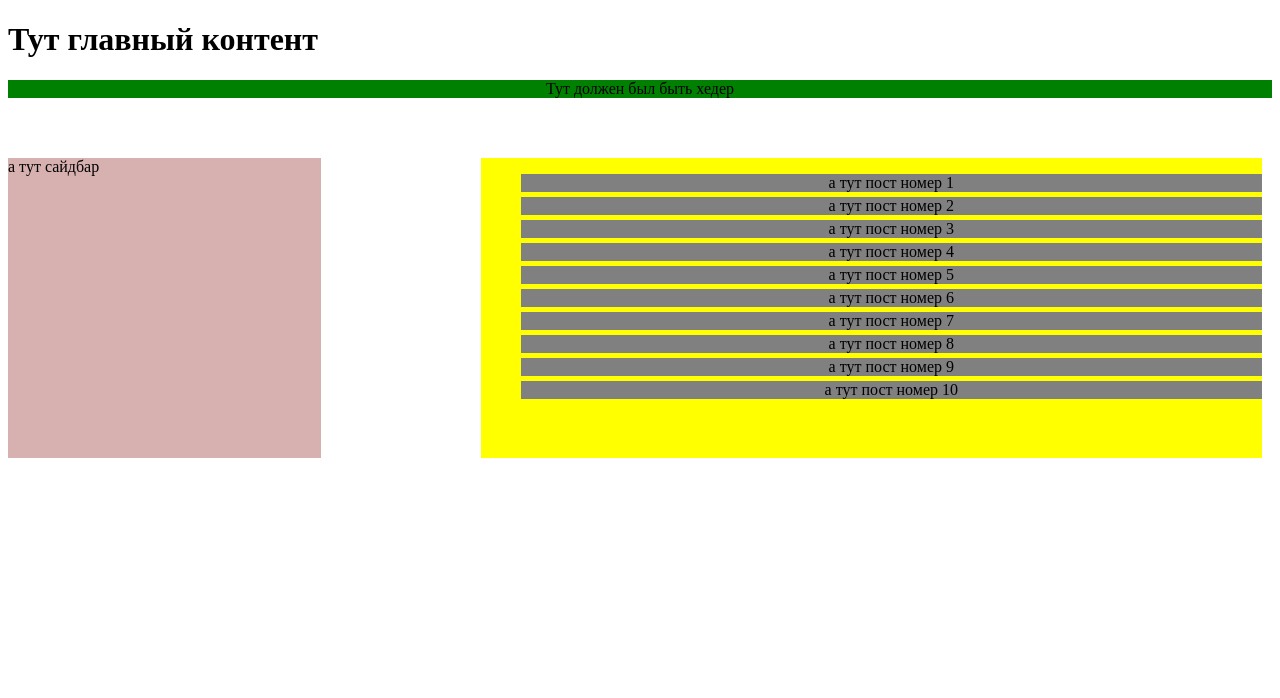
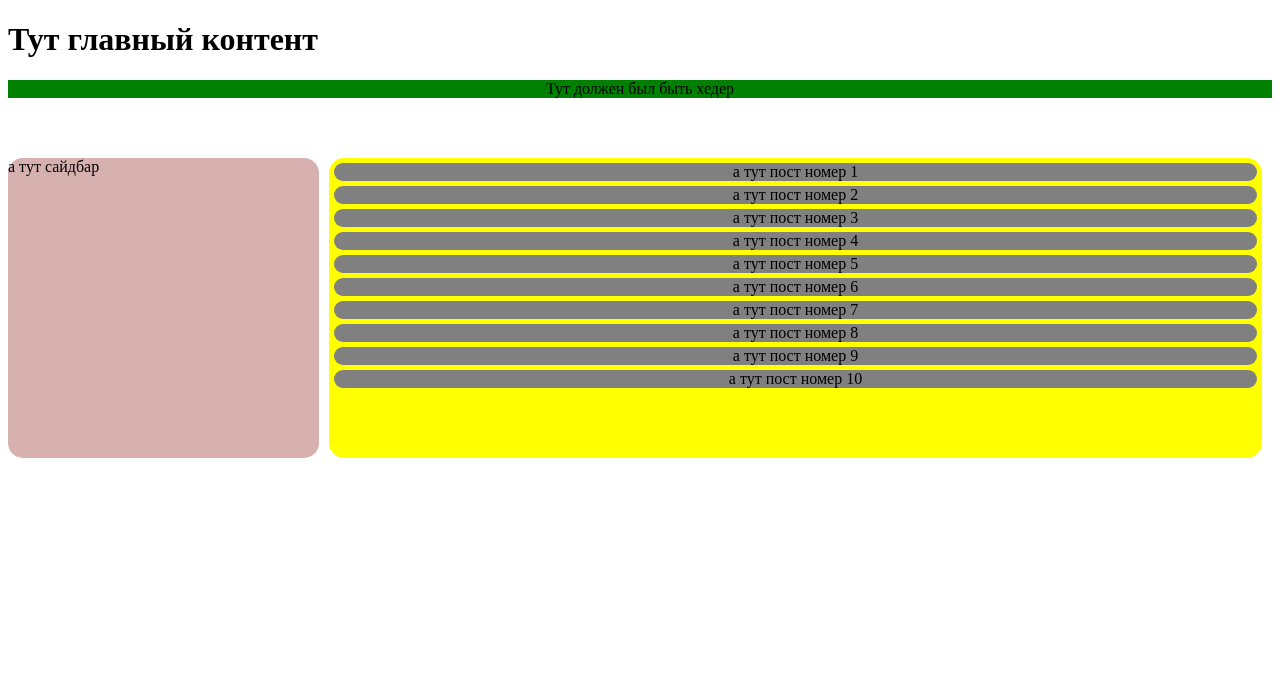
Before and after one commit to DenisYuminov/YuminovDenisPython11-109, a Flask app: page / in a window 1280 px wide. Shown: the top 698 px of the page. Run offline with Flask 2, Linux system fonts and the light colour scheme.

Commit message:
hw3 дежук

```diff
--- a/hw/hw3/static/css/main.css
+++ b/hw/hw3/static/css/main.css
@@ -7,21 +7,26 @@
 }
 
 .left-sidebar{
-    width: 400px ;
+    width: 25% ;
     height: 300px;
     background: #d7b0b0;
+    border-radius: 15px ;
 }
 .content{
-    width: 1000px;
-    margin-left: 10em;
+    width: 75%;
+    margin-left: 10px;
     margin-right: 10px;
     background: yellow;
     text-align: center;
+        border-radius: 15px ;
+
 }
 
 .post {
-    margin: 5px auto;
+    margin: 5px ;
     background: grey;
+    border-radius: 15px ;
+
 
 }
 
@@ -31,7 +36,7 @@
     height: 50px;
     background: plum;
     bottom: 0;
-
+    margin-top: 10px;
 }
 
 .container{
@@ -43,3 +48,8 @@
     justify-content: space-evenly;
 
 }
+
+
+.navigation {
+    list-style-type: none;
+}
--- a/hw/hw3/templates/products.html
+++ b/hw/hw3/templates/products.html
@@ -12,13 +12,13 @@
 		<div class="container">
 			<nav class="left-sidebar">а тут сайдбар</nav>
 			<main class="content">
-				<ul id="navigation">
+				<div class="navigation">
     				{% for i in range(1,11) %}
 					<article class="post">
 						а тут пост номер {{i}}
 					</article>
     				{% endfor %}
-    			</ul>
+    			</div>
 			</main>
 		</div>
 		<footer class="footer">А ТУТ ФУТЕР</footer>
```
